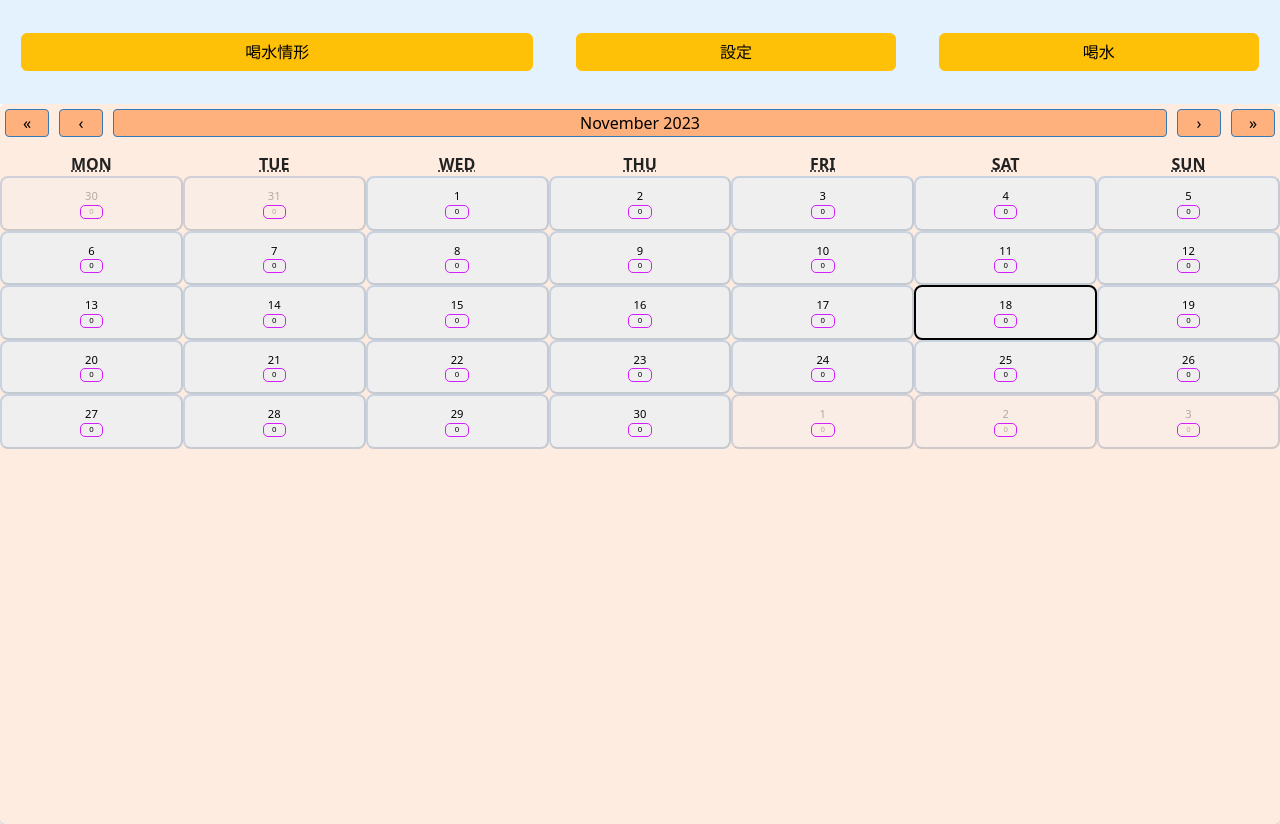
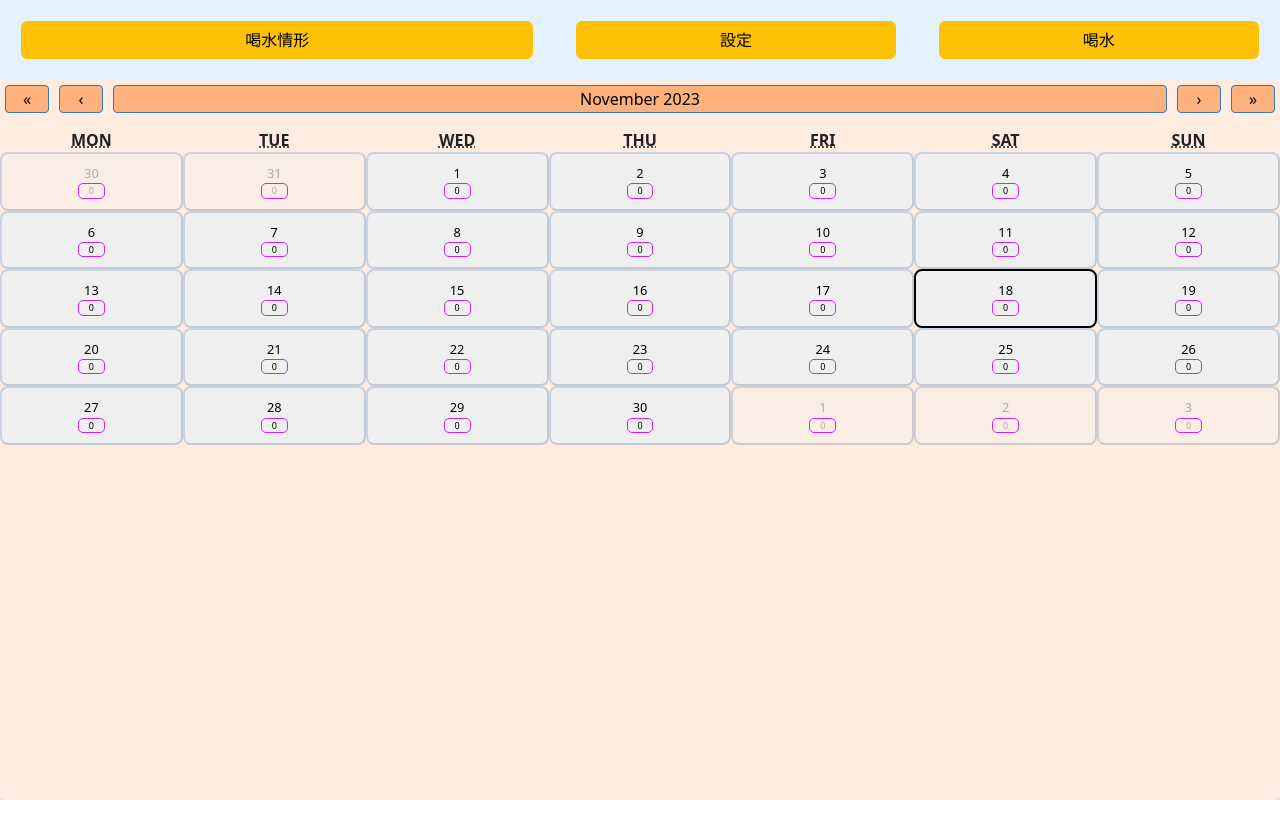
Before and after one commit to Kchoen/ReminderApp, a React (Create React App) app: page / in a window 1280 px wide. After the commit the page ends 800 px from the top, so only its background shows below. Built offline with nearby package versions, Linux system fonts and the light colour scheme.

Commit message:
v3.0.0 a okay prototype

```diff
--- a/src/App.js
+++ b/src/App.js
@@ -105,7 +105,7 @@ function App() {
 			<nav
 				className="navbar navbar-light"
 				style={{
-					height: "13%",
+					height: "10%",
 					display: "flex",
 					backgroundColor: "#e3f2fd",
 				}}
--- a/src/index.css
+++ b/src/index.css
@@ -54,7 +54,7 @@ code {
 	border-radius: 8px;
 	border-color: #1e539e2f;
 	justify-content: center;
-	font-size: 0.7rem;
+	font-size: 0.8rem;
 }
 .react-calendar__tile--now {
 	border: 2px solid #000000 !important;
```
